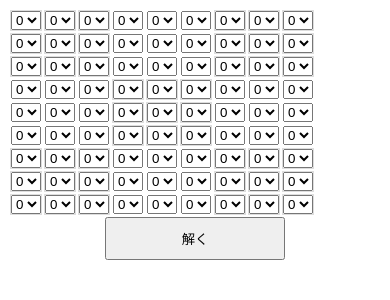
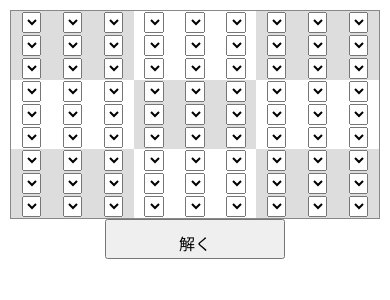
Before and after one commit to wadayym/NumberPlace, a Flask app: page /numberplace in a window 390 px wide. Shown: the top 300 px of the page. Run offline with Flask 3, Linux system fonts and the light colour scheme.

Commit message:
表tableをレスポンシブデザインにもどした。

```diff
--- a/templates/numberplace.html
+++ b/templates/numberplace.html
@@ -4,6 +4,58 @@
 <html>
 <head>
     <title>Number Place</title>
+    <meta name="viewport" content="width=device-width, initial-scale=1">
+    <style>
+      body {
+        margin: 0;
+        padding: 10px;
+        font-family: sans-serif;
+      }
+      .container {
+        max-width: 600px;
+        margin: 20px auto;
+        padding: 0 10px;
+      }
+      table {
+        border: 1px solid #888;
+        border-collapse: collapse;
+        width: 100%;
+        max-width: 480px;
+        margin: auto;
+      }
+      select {
+        width: 50%;
+        font-size: 1rem;
+      }
+      input[type="submit"] {
+        width: 100%;
+        min-width: 120px;
+        max-width: 180px;
+        height: 40px;
+        font-size: 1rem;
+      }
+      @media (max-width: 600px) {
+        .container {
+          max-width: 100%;
+          padding: 0;
+        }
+        table {
+          border: 1px solid #888;
+          border-collapse: collapse;
+          width: 100%;
+          max-width: 480px;
+          margin: auto;
+        }
+        select {
+          font-size: 1rem;
+        }
+        input[type="submit"] {
+          min-width: 100px;
+          max-width: 100%;
+          height: 40px;
+        }
+      }
+    </style>
 </head>
 
 <body>
```
